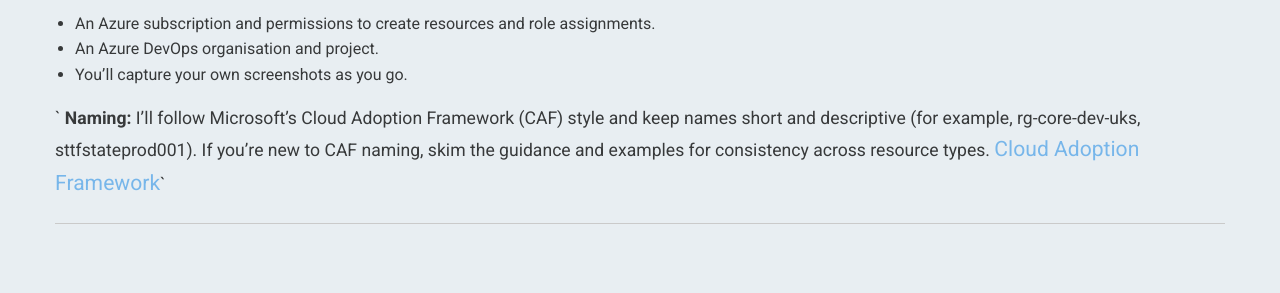
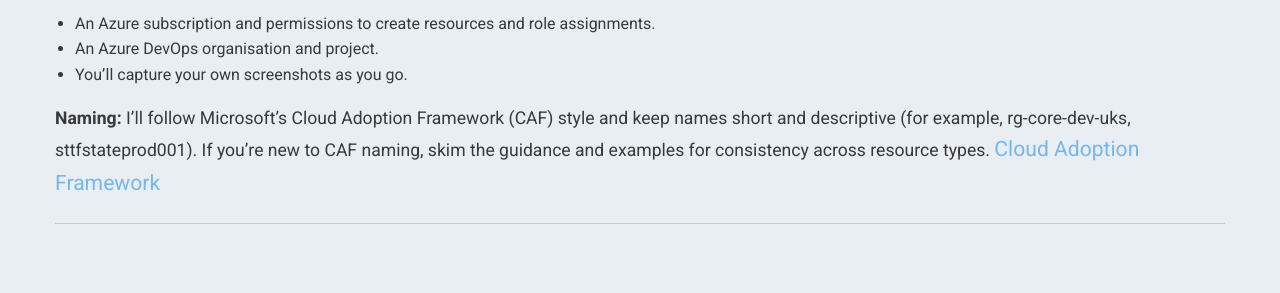
Before and after one commit to mdlister/Another-Techie-Blog, a Jekyll site: the page built from _posts/2025-09-17-Terraform-Mini-Series-Part-1.md, in a window 1280 px wide and 900 px high, scrolled down 1434 px. Shown: the part 152-445 px from the top of the window. Built offline with Jekyll 4.4.1, drawn with Linux system fonts in a browser that asks for light colours; comment, search, counter and statistics services are not loaded.

Commit message:
updated formatting

```diff
--- a/_posts/2025-09-17-Terraform-Mini-Series-Part-1.md
+++ b/_posts/2025-09-17-Terraform-Mini-Series-Part-1.md
@@ -49,7 +49,7 @@
 - An Azure DevOps organisation and project.
 - You’ll capture your own screenshots as you go.
 
-` **Naming:** I’ll follow Microsoft’s Cloud Adoption Framework (CAF) style and keep names short and descriptive (for example, rg-core-dev-uks, sttfstateprod001). If you’re new to CAF naming, skim the guidance and examples for consistency across resource types. [Cloud Adoption Framework](https://learn.microsoft.com/en-us/azure/cloud-adoption-framework/ready/azure-best-practices/resource-naming)`
+ **Naming:** I’ll follow Microsoft’s Cloud Adoption Framework (CAF) style and keep names short and descriptive (for example, rg-core-dev-uks, sttfstateprod001). If you’re new to CAF naming, skim the guidance and examples for consistency across resource types. [Cloud Adoption Framework](https://learn.microsoft.com/en-us/azure/cloud-adoption-framework/ready/azure-best-practices/resource-naming)
 
 ---
 
```
